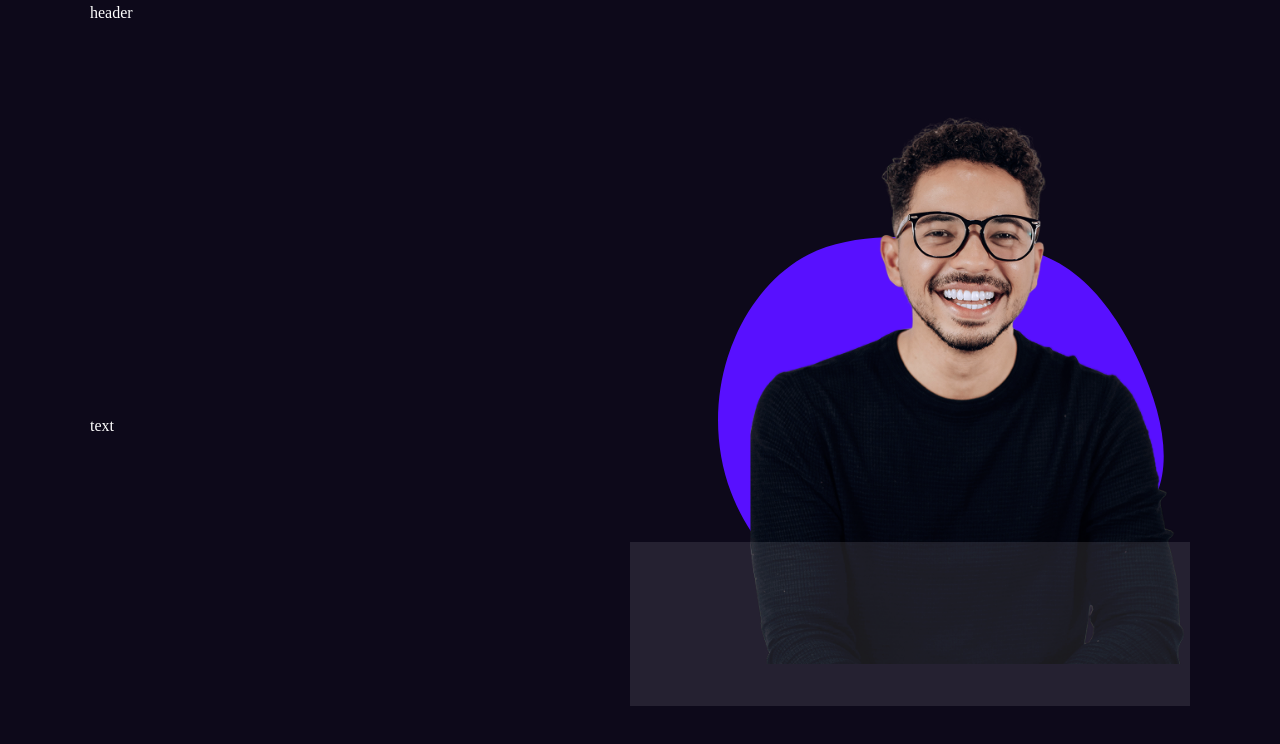
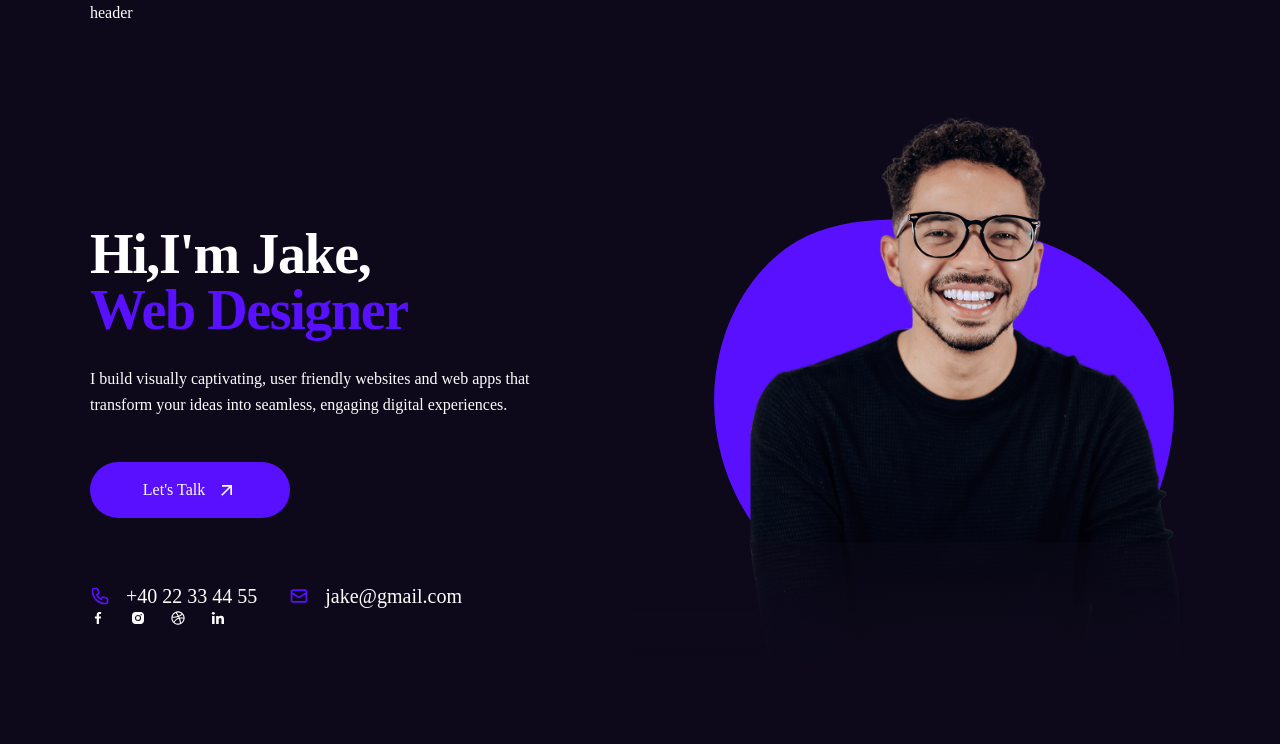
Before and after one commit to sinantech/sinantech-portfolio, a Next.js app: page / in a window 1280 px wide. Shown: the top 744 px of the page. Built offline with nearby package versions, Linux system fonts and the light colour scheme; a web font is replaced by a local one.

Commit message:
v1.7 Socials Icons and Contact Infos Created

```diff
--- a/app/globals.css
+++ b/app/globals.css
@@ -26,7 +26,7 @@ body {
 }
 
 .h1 {
-  @apply text-[40px] md:text-[52px] xl:text-[56px] leading-1 tracking-tight font-extrabold;
+  @apply text-[40px] md:text-[52px] xl:text-[56px] leading-[1] tracking-tight font-extrabold;
 }
 
 .h2 {
--- a/app/page.jsx
+++ b/app/page.jsx
@@ -1,10 +1,16 @@
 "use client";
 
 import { motion } from "framer-motion";
+import { TypeAnimation } from "react-type-animation";
+import { MdArrowOutward } from "react-icons/md";
+import { HiOutlinePhone, HiOutlineMail } from "react-icons/hi";
+
 // Components
 import Image from "next/image";
 import Blob from "@/components/Blob";
 import avatarImg from "@/public/assets/avatar.png";
+import Socials from "@/components/Socials";
+
 const Home = () => {
   return (
     <motion.section
@@ -16,7 +22,53 @@ const Home = () => {
       className="h-screen flex items-center"
     >
       <div className="flex flex-col xl:flex-row items-center justify-between w-full">
-        <div className="w-full xl:w-[550px]">text</div>
+        {/* text */}
+        <div className="w-full xl:w-[550px] flex flex-col items-center xl:items-start text-center xl:text-left">
+          <h1 className="h1 flex-1 mb-[28px]">
+            Hi,I'm Jake, <br />
+            <TypeAnimation
+              sequence={["Web Developer", 2000, "Web Designer", 2000]}
+              wrapper="span"
+              speed={40}
+              className="text-accent"
+              repeat={Infinity}
+              cursor={false}
+            />
+          </h1>
+          <p className="max-w-[500px] mb-[44px]">
+            I build visually captivating, user friendly websites and web apps
+            that transform your ideas into seamless, engaging digital
+            experiences.
+          </p>
+          <button className="btn btn-lg btn-accent mb-16">
+            <div className="flex items-center gap-3">
+              <span>Let's Talk</span>
+              <MdArrowOutward className="text-xl" />
+            </div>
+          </button>
+          {/* contact info */}
+          <div className="flex flex-col xl:flex-row xl:items-center gap-4 xl:gap-8">
+            {/* phone */}
+            <div className="flex items-center gap-4 text-xl">
+              <span className="text-accent">
+                <HiOutlinePhone className="tezt-xl" />
+              </span>
+              <span>+40 22 33 44 55</span>
+            </div>
+            {/* mail */}
+            <div className="flex items-center gap-4 text-xl">
+              <span className="text-accent">
+                <HiOutlineMail className="tezt-xl" />
+              </span>
+              <span>jake@gmail.com</span>
+            </div>
+          </div>
+          {/* socials */}
+          <div>
+            <Socials containerStyles="flex 2xl:flex-col gap-6" />
+          </div>
+        </div>
+        {/* blob & image */}
         <div className="hidden xl:block flex-1 relative z-20">
           {/* blob */}
           <Blob containerStyles="w-[560px] h-[560px]" />
@@ -30,7 +82,7 @@ const Home = () => {
             className="absolute -top-16 left-[120px]"
           />
           {/* overlay gradient */}
-          <div className="w-full h-[164px] bg-pink-50/10 absolute bottom-0 left-0 right-0"></div>
+          <div className="w-full h-[164px] absolute bottom-0 left-0 right-0 bg-gradient-to-t from-primary via-primary/90 to-primary/40"></div>
         </div>
       </div>
     </motion.section>
--- /dev/null
+++ b/components/Socials.jsx
@@ -0,0 +1,44 @@
+import {
+  BiLogoFacebook,
+  BiLogoInstagramAlt,
+  BiLogoDribbble,
+  BiLogoLinkedin,
+} from "react-icons/bi";
+
+const socials = [
+  {
+    icon: <BiLogoFacebook />,
+    path: "",
+  },
+
+  {
+    icon: <BiLogoInstagramAlt />,
+    path: "",
+  },
+
+  {
+    icon: <BiLogoDribbble />,
+    path: "",
+  },
+
+  {
+    icon: <BiLogoLinkedin />,
+    path: "",
+  },
+];
+
+const Socials = ({ containerStyles, iconStyles }) => {
+  return (
+    <div className={containerStyles}>
+      {socials.map((item, index) => {
+        return (
+          <div key={index} className={iconStyles}>
+            {item.icon}
+          </div>
+        );
+      })}
+    </div>
+  );
+};
+
+export default Socials;
--- a/package.json
+++ b/package.json
@@ -16,6 +16,8 @@
     "next": "15.5.0",
     "react": "19.1.0",
     "react-dom": "19.1.0",
+    "react-icons": "^5.5.0",
+    "react-type-animation": "^3.2.0",
     "tailwind-merge": "^3.3.1"
   },
   "devDependencies": {
```
Also changed, not shown: 1 other file (tests, documents, lock files or other folders).
